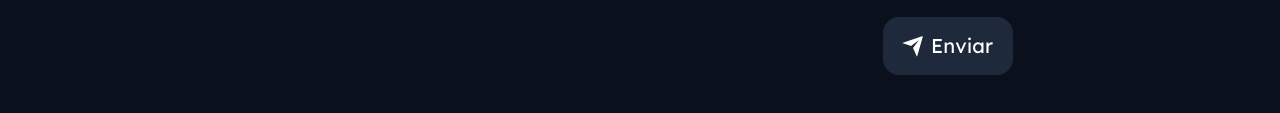
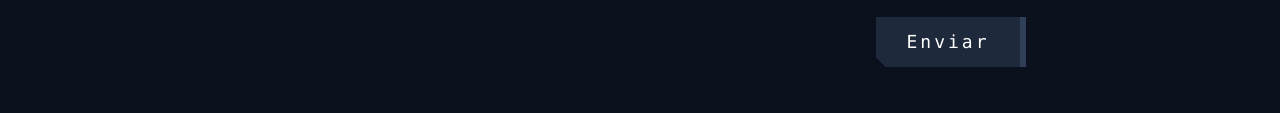
Before and after one commit to runimo94/portfolio, an Astro site: page / in a window 1280 px wide. Shown: the part 3335-3448 px from the top of the page. Built offline with nearby package versions, Linux system fonts and the light colour scheme; Astro itself is replaced by a stand-in of ours.

Commit message:
cambio estilo boton del form

```diff
--- a/src/components/ContactComponents/FormEmail.astro
+++ b/src/components/ContactComponents/FormEmail.astro
@@ -29,17 +29,9 @@
       placeholder={placeholderText}></textarea>
     <div id="bodyErrorText" class="ml-2 hidden text-red-600 italic"></div>
   </div>
-  <button class="bg-slate-800" type="submit">
-    <div class="svg-wrapper-1">
-      <div class="svg-wrapper">
-        <svg xmlns="http://www.w3.org/2000/svg" viewBox="0 0 24 24" width="24" height="24">
-          <path fill="none" d="M0 0h24v24H0z"></path>
-          <path fill="currentColor" d="M1.946 9.315c-.522-.174-.527-.455.01-.634l19.087-6.362c.529-.176.832.12.684.638l-5.454 19.086c-.15.529-.455.547-.679.045L12 14l6-8-8 6-8.054-2.685z"></path>
-        </svg>
-      </div>
-    </div>
-    <span>Enviar</span>
-  </button>
+
+  <button class="glitch mx-auto w-36 font-mono" type="submit">Enviar</button>
+
 </form>
 
 <script>
@@ -108,57 +100,104 @@
 </script>
 
 <style>
-  button {
-  font-family: inherit;
-  font-size: 20px;
-  color: white;
-  padding: 0.7em 1em;
-  padding-left: 0.9em;
-  display: flex;
-  align-items: center;
-  border: none;
-  border-radius: 16px;
-  overflow: hidden;
-  transition: all 0.2s;
-  margin-left: auto;
-  margin-right: auto;
+  .glitch,
+  .glitch::after {
+    padding: 16px 20px;
+    font-size: 18px;
+    background: linear-gradient(45deg, transparent 5%, #1e293b 5%);
+    border: 0;
+    color: #fff;
+    letter-spacing: 3px;
+    line-height: 1;
+    box-shadow: 6px 0px 0px #2f3f57;
+    outline: transparent;
+    position: relative;
   }
 
-button span {
+  .glitch::after {
+    --slice-0: inset(50% 50% 50% 50%);
+    --slice-1: inset(80% -6px 0 0);
+    --slice-2: inset(50% -6px 30% 0);
+    --slice-3: inset(10% -6px 85% 0);
+    --slice-4: inset(40% -6px 43% 0);
+    --slice-5: inset(80% -6px 5% 0);
+    content: "H A C K E D";
     display: block;
-  margin-left: 0.3em;
-  transition: all 0.3s ease-in-out;
+    position: absolute;
+    top: 0;
+    left: 0;
+    right: 0;
+    bottom: 0;
+    background: linear-gradient(
+      45deg,
+      transparent 3%,
+      #1e293b 3%,
+      #1e293b 5%,
+      #556c8f 5%
+    );
+    text-shadow: -3px -3px 0px #f8f005, 3px 3px 0px #00e6f6;
+    clip-path: var(--slice-0);
   }
 
-button svg {
-  display: block;
-  transform-origin: center center;
-  transition: transform 0.3s ease-in-out;
+  .glitch:hover::after {
+    animation: 1s glitch;
+    animation-timing-function: steps(2, end);
   }
 
-button:hover .svg-wrapper {
-  animation: fly-1 0.6s ease-in-out infinite alternate;
+  @keyframes glitch {
+    0% {
+      clip-path: var(--slice-1);
+      transform: translate(-20px, -10px);
     }
 
-button:hover svg {
-  transform: translateX(1.2em) rotate(45deg) scale(1.1);
+    10% {
+      clip-path: var(--slice-3);
+      transform: translate(10px, 10px);
     }
 
-button:hover span {
-  transform: translateX(5em);
+    20% {
+      clip-path: var(--slice-1);
+      transform: translate(-10px, 10px);
     }
 
-button:active {
-  transform: scale(0.95);
+    30% {
+      clip-path: var(--slice-3);
+      transform: translate(0px, 5px);
     }
 
-@keyframes fly-1 {
-  from {
-    transform: translateY(0.1em);
+    40% {
+      clip-path: var(--slice-2);
+      transform: translate(-5px, 0px);
     }
 
-  to {
-    transform: translateY(-0.1em);
+    50% {
+      clip-path: var(--slice-3);
+      transform: translate(5px, 0px);
+    }
+
+    60% {
+      clip-path: var(--slice-4);
+      transform: translate(5px, 10px);
+    }
+
+    70% {
+      clip-path: var(--slice-2);
+      transform: translate(-10px, 10px);
+    }
+
+    80% {
+      clip-path: var(--slice-5);
+      transform: translate(20px, -10px);
+    }
+
+    90% {
+      clip-path: var(--slice-1);
+      transform: translate(-10px, 0px);
+    }
+
+    100% {
+      clip-path: var(--slice-1);
+      transform: translate(0);
     }
   }
 </style>
```
Lines whose indentation alone changed are shown as unchanged.
